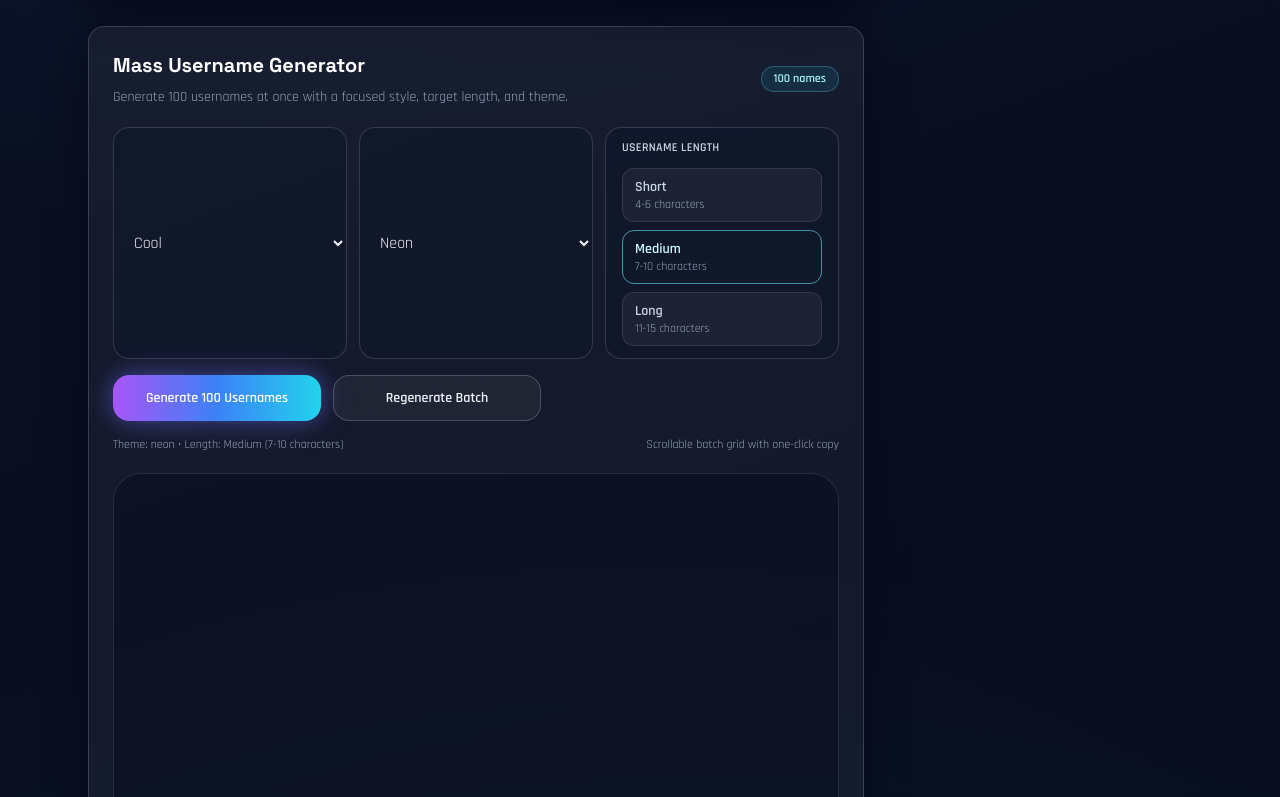
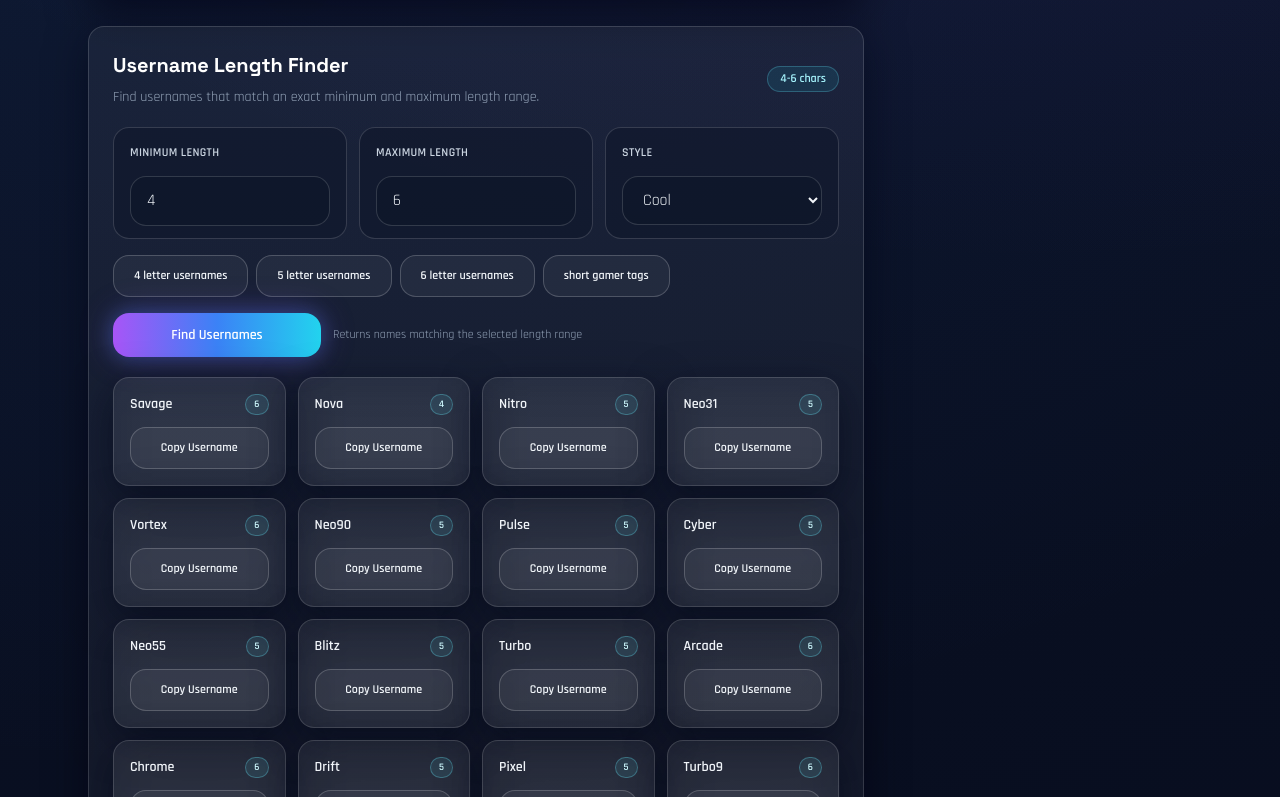
Before and after one commit to izanez/namelaunchpad, a Next.js app: page /gamer-tag-generator in a window 1280 px wide. Shown: the part 2563-3360 px from the top of the page. Built offline with nearby package versions, Linux system fonts and the light colour scheme.

Commit message:
Add username length finder tool

```diff
--- a/components/generator/username-engine.tsx
+++ b/components/generator/username-engine.tsx
@@ -78,6 +78,13 @@ const lengthOptions: Array<{
   { value: "short", label: "Short", description: "4-6 characters", min: 4, max: 6 },
   { value: "medium", label: "Medium", description: "7-10 characters", min: 7, max: 10 },
   { value: "long", label: "Long", description: "11-15 characters", min: 11, max: 15 },
+];
+
+const lengthFinderQuickFilters = [
+  { label: "4 letter usernames", min: 4, max: 4, style: "cool" as UsernameStyle },
+  { label: "5 letter usernames", min: 5, max: 5, style: "cool" as UsernameStyle },
+  { label: "6 letter usernames", min: 6, max: 6, style: "cool" as UsernameStyle },
+  { label: "short gamer tags", min: 4, max: 6, style: "dark" as UsernameStyle },
 ];
 
 function getLengthRange(filter: UsernameLengthFilter) {
@@ -305,6 +312,10 @@ export function UsernameEngine({
   const [style, setStyle] = useState<UsernameStyle>("cool");
   const [category, setCategory] = useState<UsernameCategory>("cool-usernames");
   const [results, setResults] = useState<string[]>([]);
+  const [lengthFinderMin, setLengthFinderMin] = useState(4);
+  const [lengthFinderMax, setLengthFinderMax] = useState(6);
+  const [lengthFinderResults, setLengthFinderResults] = useState<string[]>([]);
+  const [lengthFinderStyle, setLengthFinderStyle] = useState<UsernameStyle>("cool");
   const [massStyle, setMassStyle] = useState<UsernameStyle>("cool");
   const [massLengthFilter, setMassLengthFilter] = useState<UsernameLengthFilter>("medium");
   const [massTheme, setMassTheme] = useState<(typeof themeOptions)[number]>("neon");
@@ -317,6 +328,7 @@ export function UsernameEngine({
   const [availability, setAvailability] = useState<Record<string, AvailabilityRecord>>({});
   const [trending, setTrending] = useState<string[]>([]);
   const [isGenerating, setIsGenerating] = useState(false);
+  const [isLengthFinding, setIsLengthFinding] = useState(false);
   const [isMassGenerating, setIsMassGenerating] = useState(false);
   const storageKey = useMemo(() => "namelaunchpad:favorites:username-engine", []);
 
@@ -355,6 +367,34 @@ export function UsernameEngine({
       return Array.from(uniqueNames).slice(existingNames.length, existingNames.length + amount);
     },
     [effectiveLengthRange.max, effectiveLengthRange.min, effectiveStyle, keywordsInput, selectedCategory.keywords]
+  );
+
+  const generateLengthFinderResults = useCallback(
+    (minLength: number, maxLength: number, finderStyle: UsernameStyle, amount = 24) => {
+      const safeMin = Math.max(4, Math.min(15, Math.floor(minLength)));
+      const safeMax = Math.max(safeMin, Math.min(15, Math.floor(maxLength)));
+      const keywords = parseKeywords(keywordsInput);
+      const combinedKeywords = Array.from(new Set([...selectedCategory.keywords, ...keywords]));
+      const uniqueNames = new Set<string>();
+      let attempts = 0;
+
+      while (uniqueNames.size < amount && attempts < 10) {
+        const names = generateUsernames({
+          keywords: combinedKeywords,
+          length: safeMax,
+          minLength: safeMin,
+          maxLength: safeMax,
+          style: finderStyle,
+          amount,
+        });
+
+        names.forEach((name) => uniqueNames.add(name));
+        attempts += 1;
+      }
+
+      return Array.from(uniqueNames).slice(0, amount);
+    },
+    [keywordsInput, selectedCategory.keywords]
   );
 
   const applyGeneratedNames = useCallback(
@@ -420,6 +460,14 @@ export function UsernameEngine({
 
   useEffect(() => {
     const initial = generateUsernames({ keywords: [], length: 10, minLength: 7, maxLength: 10, style: "cool", amount: 20 });
+    const initialLengthFinder = generateUsernames({
+      keywords: ["neo"],
+      length: 6,
+      minLength: 4,
+      maxLength: 6,
+      style: "cool",
+      amount: 24,
+    });
     const initialMass = generateUsernames({
       keywords: ["neon"],
       length: 10,
@@ -429,6 +477,7 @@ export function UsernameEngine({
       amount: 100,
     });
     setResults(initial);
+    setLengthFinderResults(initialLengthFinder);
     setMassResults(initialMass);
     setAvailability(buildAvailability(initial));
     setTrending(pickTrendingNames(initial));
@@ -567,6 +616,42 @@ export function UsernameEngine({
       setSimilarResults(similar);
     },
     [effectiveLengthRange.max, effectiveLengthRange.min, effectiveStyle]
+  );
+
+  const runLengthFinder = useCallback(() => {
+    setIsLengthFinding(true);
+    window.setTimeout(() => {
+      const names = generateLengthFinderResults(lengthFinderMin, lengthFinderMax, lengthFinderStyle);
+      startTransition(() => {
+        setLengthFinderResults(names);
+      });
+      incrementDailyGeneratedCount(names.length);
+      trackGeneratorUsage(`${generatorKey}-length-finder`, names.length);
+      trackGeneratedUsernames(names);
+      trackRecentGeneratedUsernames(names);
+      setIsLengthFinding(false);
+    }, 120);
+  }, [generateLengthFinderResults, generatorKey, lengthFinderMax, lengthFinderMin, lengthFinderStyle]);
+
+  const applyLengthQuickFilter = useCallback(
+    (min: number, max: number, finderStyle: UsernameStyle) => {
+      setLengthFinderMin(min);
+      setLengthFinderMax(max);
+      setLengthFinderStyle(finderStyle);
+      setIsLengthFinding(true);
+      window.setTimeout(() => {
+        const names = generateLengthFinderResults(min, max, finderStyle);
+        startTransition(() => {
+          setLengthFinderResults(names);
+        });
+        incrementDailyGeneratedCount(names.length);
+        trackGeneratorUsage(`${generatorKey}-length-finder`, names.length);
+        trackGeneratedUsernames(names);
+        trackRecentGeneratedUsernames(names);
+        setIsLengthFinding(false);
+      }, 120);
+    },
+    [generateLengthFinderResults, generatorKey]
   );
 
   return (
@@ -775,6 +860,101 @@ export function UsernameEngine({
           <Card className="p-6">
             <div className="flex items-center justify-between gap-3">
               <div>
+                <h2 className="text-xl font-bold text-white">Username Length Finder</h2>
+                <p className="mt-2 text-sm text-slate-400">
+                  Find usernames that match an exact minimum and maximum length range.
+                </p>
+              </div>
+              <span className="rounded-full border border-cyan-300/25 bg-cyan-400/10 px-3 py-1 text-xs font-semibold text-cyan-200">
+                {lengthFinderMin}-{lengthFinderMax} chars
+              </span>
+            </div>
+
+            <div className="mt-5 grid gap-3 md:grid-cols-3">
+              <div className="rounded-xl2 border border-white/15 bg-slate-900/55 px-4 py-3">
+                <label className="text-xs font-semibold uppercase tracking-wide text-slate-300">Minimum Length</label>
+                <input
+                  type="number"
+                  min={4}
+                  max={15}
+                  value={lengthFinderMin}
+                  onChange={(event) => setLengthFinderMin(Number(event.target.value))}
+                  className="mt-3 w-full rounded-xl2 border border-white/15 bg-slate-900/65 px-4 py-3 text-slate-100 outline-none transition focus:border-cyan-300/70"
+                />
+              </div>
+              <div className="rounded-xl2 border border-white/15 bg-slate-900/55 px-4 py-3">
+                <label className="text-xs font-semibold uppercase tracking-wide text-slate-300">Maximum Length</label>
+                <input
+                  type="number"
+                  min={4}
+                  max={15}
+                  value={lengthFinderMax}
+                  onChange={(event) => setLengthFinderMax(Number(event.target.value))}
+                  className="mt-3 w-full rounded-xl2 border border-white/15 bg-slate-900/65 px-4 py-3 text-slate-100 outline-none transition focus:border-cyan-300/70"
+                />
+              </div>
+              <div className="rounded-xl2 border border-white/15 bg-slate-900/55 px-4 py-3">
+                <label className="text-xs font-semibold uppercase tracking-wide text-slate-300">Style</label>
+                <select
+                  value={lengthFinderStyle}
+                  onChange={(event) => setLengthFinderStyle(event.target.value as UsernameStyle)}
+                  className="mt-3 w-full rounded-xl2 border border-white/15 bg-slate-900/65 px-4 py-3 text-slate-100 outline-none transition focus:border-cyan-300/70"
+                >
+                  {styleOptions.map((styleName) => (
+                    <option key={`finder-${styleName}`} value={styleName}>
+                      {styleName.charAt(0).toUpperCase() + styleName.slice(1)}
+                    </option>
+                  ))}
+                </select>
+              </div>
+            </div>
+
+            <div className="mt-4 flex flex-wrap gap-2">
+              {lengthFinderQuickFilters.map((filter) => (
+                <Button
+                  key={filter.label}
+                  variant="ghost"
+                  className="px-3 py-2 text-xs"
+                  onClick={() => applyLengthQuickFilter(filter.min, filter.max, filter.style)}
+                >
+                  {filter.label}
+                </Button>
+              ))}
+            </div>
+
+            <div className="mt-4 flex flex-col gap-3 sm:flex-row">
+              <Button onClick={runLengthFinder} disabled={isLengthFinding} className="sm:min-w-52">
+                {isLengthFinding ? "Finding..." : "Find Usernames"}
+              </Button>
+              <span className="self-center text-xs text-slate-400">Returns names matching the selected length range</span>
+            </div>
+
+            {isLengthFinding ? (
+              <div className="mt-5">
+                <LoadingGrid count={8} />
+              </div>
+            ) : (
+              <div className="mt-5 grid gap-3 sm:grid-cols-2 lg:grid-cols-4">
+                {lengthFinderResults.map((name) => (
+                  <Card key={`finder-${name}`} className="p-4">
+                    <div className="flex items-start justify-between gap-3">
+                      <p className="break-words text-sm font-semibold text-slate-100">{name}</p>
+                      <span className="rounded-full border border-cyan-300/30 bg-cyan-300/10 px-2 py-0.5 text-[10px] font-semibold text-cyan-100">
+                        {name.length}
+                      </span>
+                    </div>
+                    <Button variant="ghost" className="mt-3 w-full px-3 py-2 text-xs" onClick={() => onCopy(name)}>
+                      Copy Username
+                    </Button>
+                  </Card>
+                ))}
+              </div>
+            )}
+          </Card>
+
+          <Card className="p-6">
+            <div className="flex items-center justify-between gap-3">
+              <div>
                 <h2 className="text-xl font-bold text-white">Mass Username Generator</h2>
                 <p className="mt-2 text-sm text-slate-400">
                   Generate 100 usernames at once with a focused style, target length, and theme.
```
